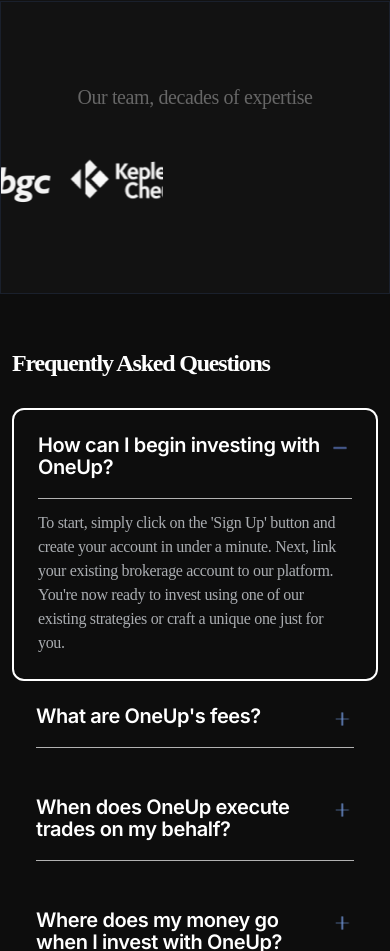
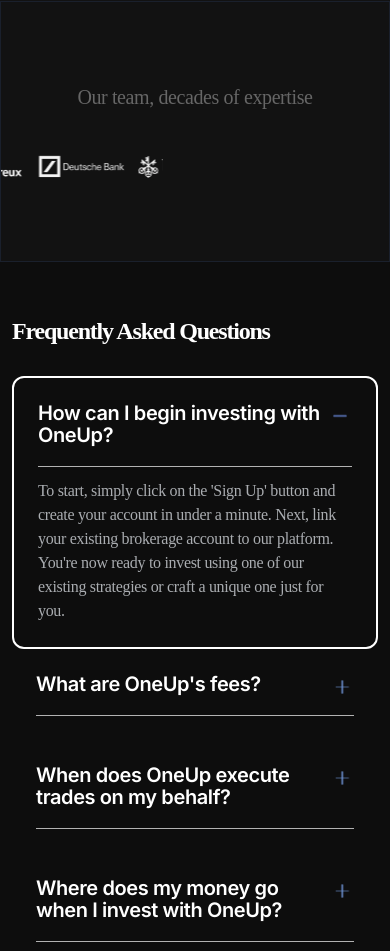
Before and after one commit to abd041/one-up-landing, a React (Create React App) app: page /articles in a window 390 px wide. Shown: the part 1366-2317 px from the top of the page. Built offline with nearby package versions, Linux system fonts and the light colour scheme; a web font is replaced by a local one.

Commit message:
logo updated

```diff
--- a/src/pages/about/About.css
+++ b/src/pages/about/About.css
@@ -33,7 +33,7 @@
 }
 
 .about-page-main-heading-light > h3 {
-  color: #0D121F;
+  color: #0d121f;
   text-align: center;
   font-family: Satoshi;
   font-size: 72px;
@@ -86,13 +86,13 @@
   margin-bottom: 24px;
 }
 
-.about-below-image-para-light{
+.about-below-image-para-light {
   max-width: 780px;
   margin-bottom: 24px;
 }
 .about-below-image-para-light > p {
   max-width: 800px;
-  color: var(--body-txt, #1A202C);
+  color: var(--body-txt, #1a202c);
   text-align: left;
   font-family: Satoshi;
   font-size: 18px;
@@ -126,7 +126,7 @@
 .expert-team-row-wrapper {
   padding: 80px 0px;
 }
-.expert-team-haeding{
+.expert-team-haeding {
   margin-bottom: 39px;
 }
 
@@ -140,8 +140,7 @@
   letter-spacing: -0.4px;
 }
 
-
-.expert-team-images-wrape{
+.expert-team-images-wrape {
   display: flex;
   justify-content: space-between;
   overflow: hidden !important;
@@ -149,10 +148,9 @@
   width: 100%;
 }
 
-.expert-team-images-wrape > div > img{
-min-height: 56px;
+.expert-team-images-wrape > div > img {
+  height: 56px;
 }
-
 
 @keyframes moveRight {
   0% {
@@ -163,19 +161,14 @@ min-height: 56px;
   }
 }
 
-
-
-@media screen and (max-width : 992px) {
-    .about-stop-lossing-image-dark{
+@media screen and (max-width: 992px) {
+  .about-stop-lossing-image-dark {
     height: auto;
   }
 
-
-    .expert-team-images-wrape > div > img{
-      min-height: 40px;
+  .expert-team-images-wrape > div > img {
+    height: 30px;
   }
-
-
 
   .about-page-main-heading > h3 > span {
     color: var(--Primary-500, #5573d1);
@@ -214,7 +207,7 @@ min-height: 56px;
   }
 
   .about-page-main-heading-light > h3 {
-  color: #0D121F;
+    color: #0d121f;
     text-align: center;
     font-family: Satoshi;
     font-size: 40px;
@@ -224,5 +217,4 @@ min-height: 56px;
     letter-spacing: -2.16px;
     margin-bottom: 8px;
   }
-
 }
```
Lines whose indentation alone changed are shown as unchanged.
